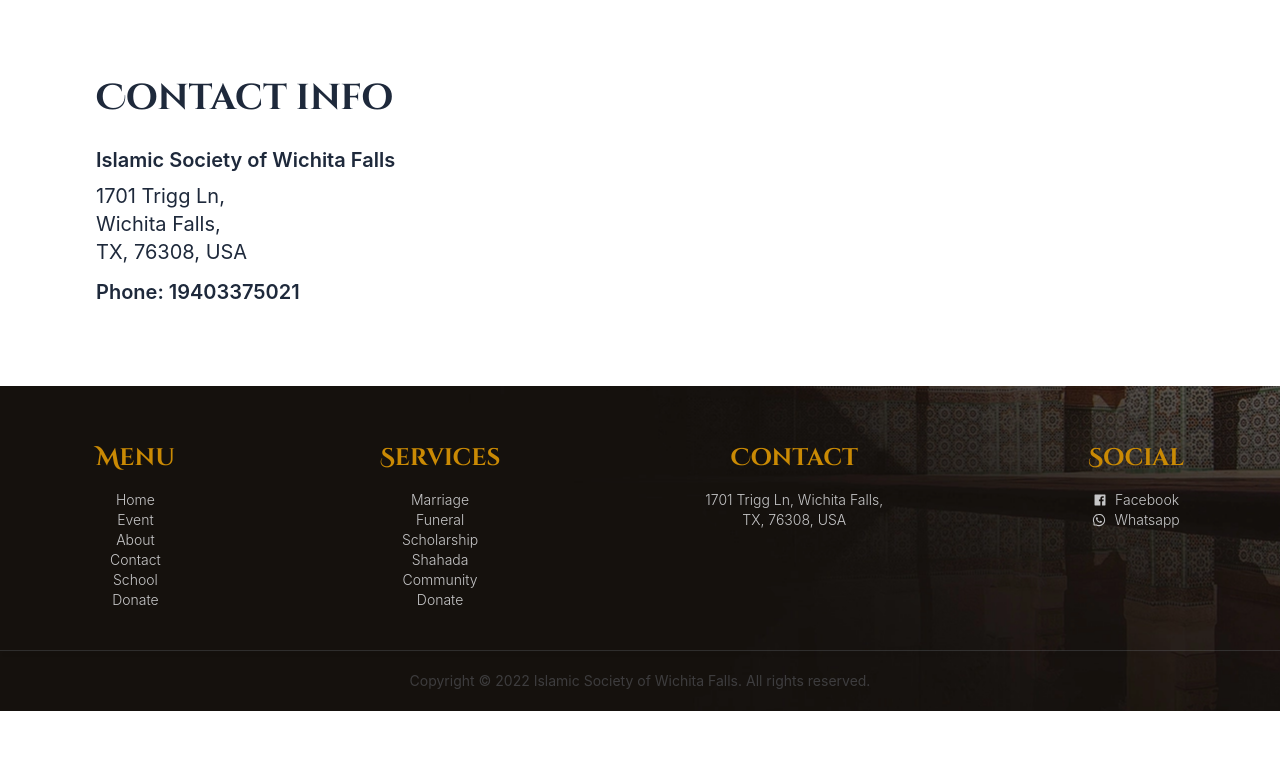
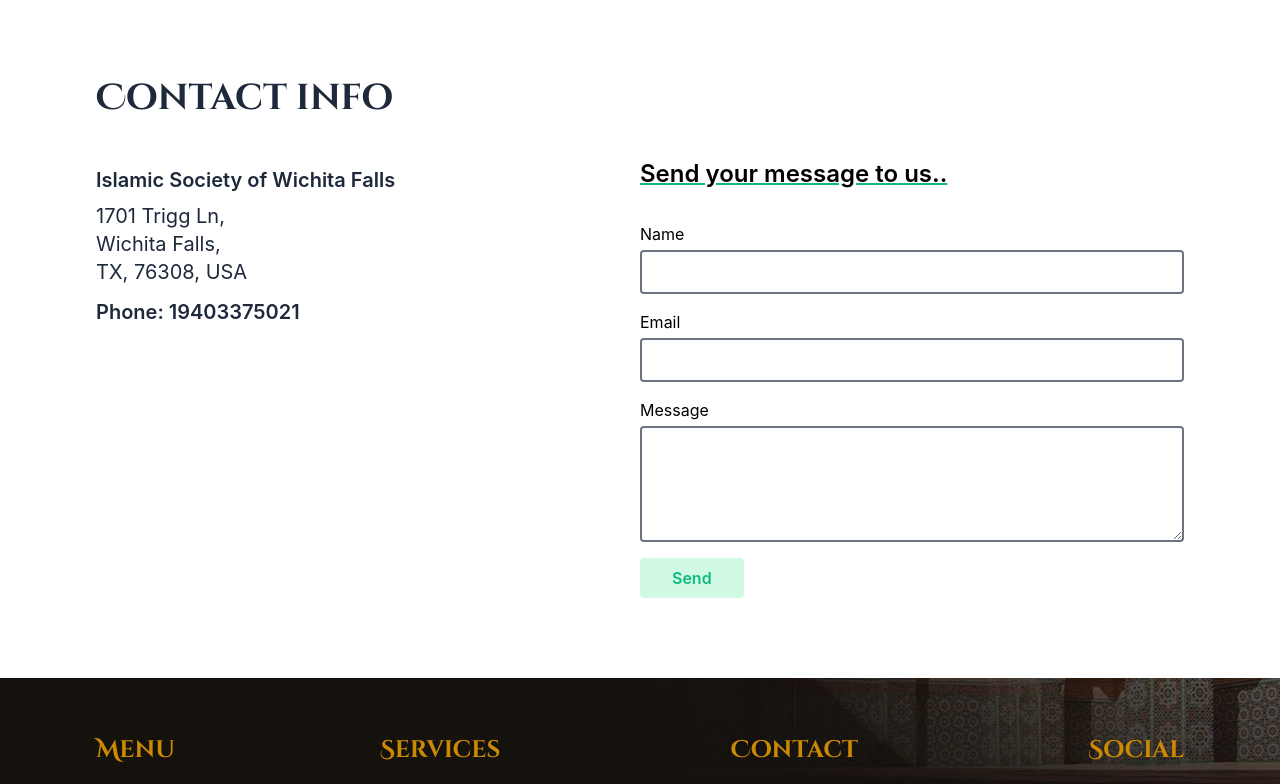
Before and after one commit to wfic/site, a Next.js app: page /contact in a window 1280 px wide. Shown: the part 489-1273 px from the top of the page. Before the commit the page ends 1200 px from the top, so only its background shows below. Built offline with nearby package versions, Linux system fonts and the light colour scheme.

Commit message:
All complete

```diff
--- /dev/null
+++ b/components/Mailer.js
@@ -0,0 +1,44 @@
+import React from 'react'
+import emailjs from '@emailjs/browser'
+
+function Mailer() {
+  function sendMail(e){
+      e.preventDefault();
+      console.log("Clicked")
+
+      emailjs.sendForm(
+          'j6v86nq',
+          'j63vx7k',
+          e.target,
+          'QyF2vx7Ph2wC2G17t'
+      ).then(res => {
+          console.log(res);
+      }).catch(err => {
+          console.log(err);
+      })
+      e.reset()
+  }
+
+  return (
+    <div className="">
+        <h2 className="text-2xl font-semibold underline underline-offset-1 decoration-emerald-500 mb-8">Send your message to us..</h2>
+        <form className="max-w-[600px]" onSubmit={sendMail}>
+            <div className="flex flex-col mb-4">
+                <label className="text-md mb-1">Name</label>
+                <input type="text" name="name" className='border-2 border-gray-500 rounded px-2 py-2 outline-none' required/>
+            </div>
+            <div className="flex flex-col mb-4">
+                <label className="text-md mb-1">Email</label>
+                <input type="email" name="user_email" className='border-2 border-gray-500 rounded px-2 py-2 outline-none' required />
+            </div>
+            <div className="flex flex-col mb-4">
+                <label className="text-md mb-1">Message</label>
+                <textarea name="message" rows="4" className='border-2 border-gray-500 rounded px-2 py-2 outline-none' required ></textarea>
+            </div>
+            <button type="submit" className="bg-emerald-100 text-emerald-500 font-semibold px-8 py-2 rounded text-md">Send</button>
+        </form>
+    </div>
+  )
+}
+
+export default Mailer
--- a/package.json
+++ b/package.json
@@ -9,8 +9,10 @@
     "lint": "next lint"
   },
   "dependencies": {
+    "@emailjs/browser": "^3.6.2",
     "@sanity/client": "^3.3.0",
     "@sanity/image-url": "^1.0.1",
+    "emailjs": "^4.0.0",
     "next": "12.1.5",
     "react": "18.0.0",
     "react-dom": "18.0.0",
--- a/pages/contact.js
+++ b/pages/contact.js
@@ -1,5 +1,7 @@
 import React from 'react'
 import Head from 'next/head'
+
+import Mailer from '../components/Mailer'
 import Nav from '../components/Nav'
 import Footer from '../components/Footer'
 
@@ -20,9 +22,10 @@
                 </div>
             </div>
             <div className="container py-20">
-                <h3 className="text-3xl md:text-4xl font-Cinzel font-bold text-slate-800">Contact info</h3>
+                <h3 className="text-3xl md:text-4xl font-Cinzel font-bold text-slate-800 ">Contact info</h3>
 
-                <div className="mt-5">
+                <div className="grid grid-cols-1 md:grid-cols-2 mt-10">
+                    <div className="">
                         <h2 className="text-md md:text-xl font-semibold text-slate-800 py-2">Islamic Society of Wichita Falls</h2>
                         <p className='text-md md:text-xl text-slate-800'>1701 Trigg Ln,</p>
                         <p className='text-md md:text-xl text-slate-800'>Wichita Falls,</p>
@@ -33,6 +36,10 @@
                         <div>
                         </div>
                     </div>
+                    <div>
+                        <Mailer />
+                    </div>
+                </div>
             </div>
         </main>
         <Footer />
```
Also changed, not shown: 1 other file (tests, documents, lock files or other folders). Lines whose indentation alone changed are shown as unchanged.
